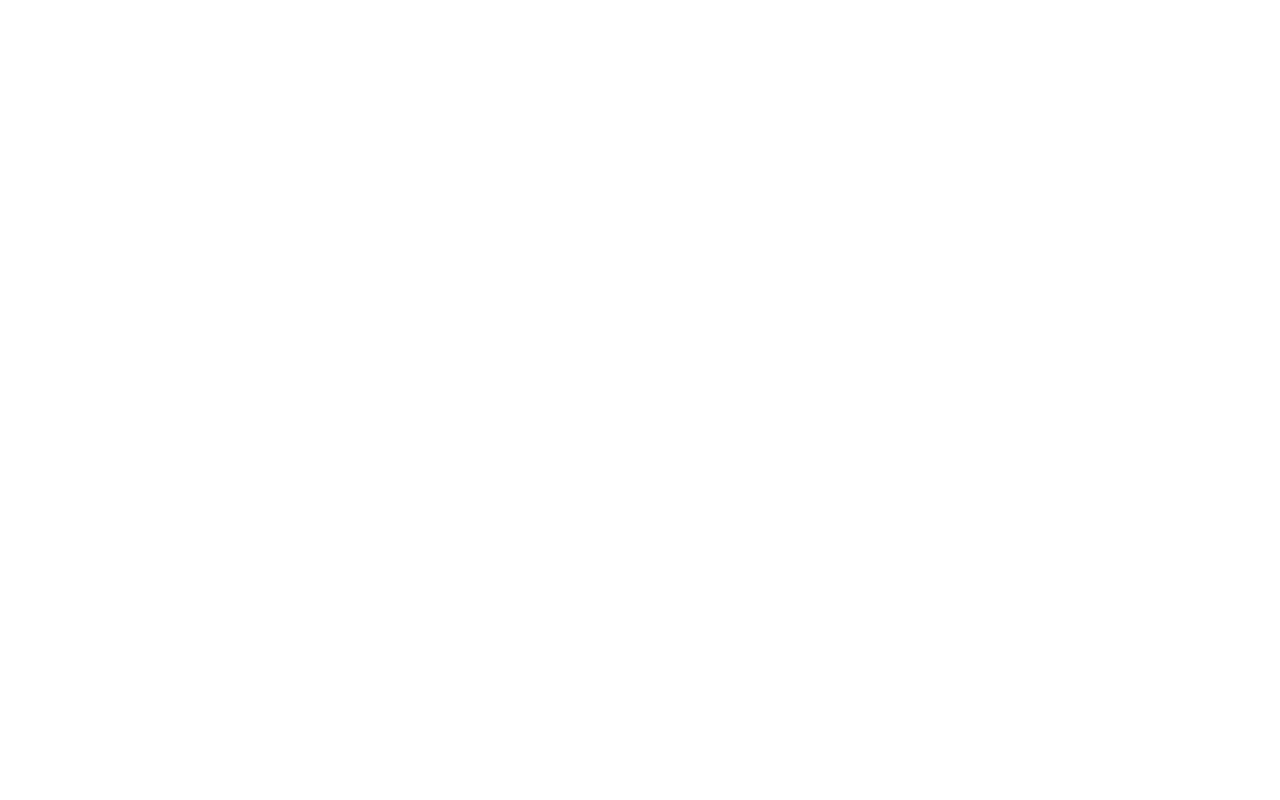
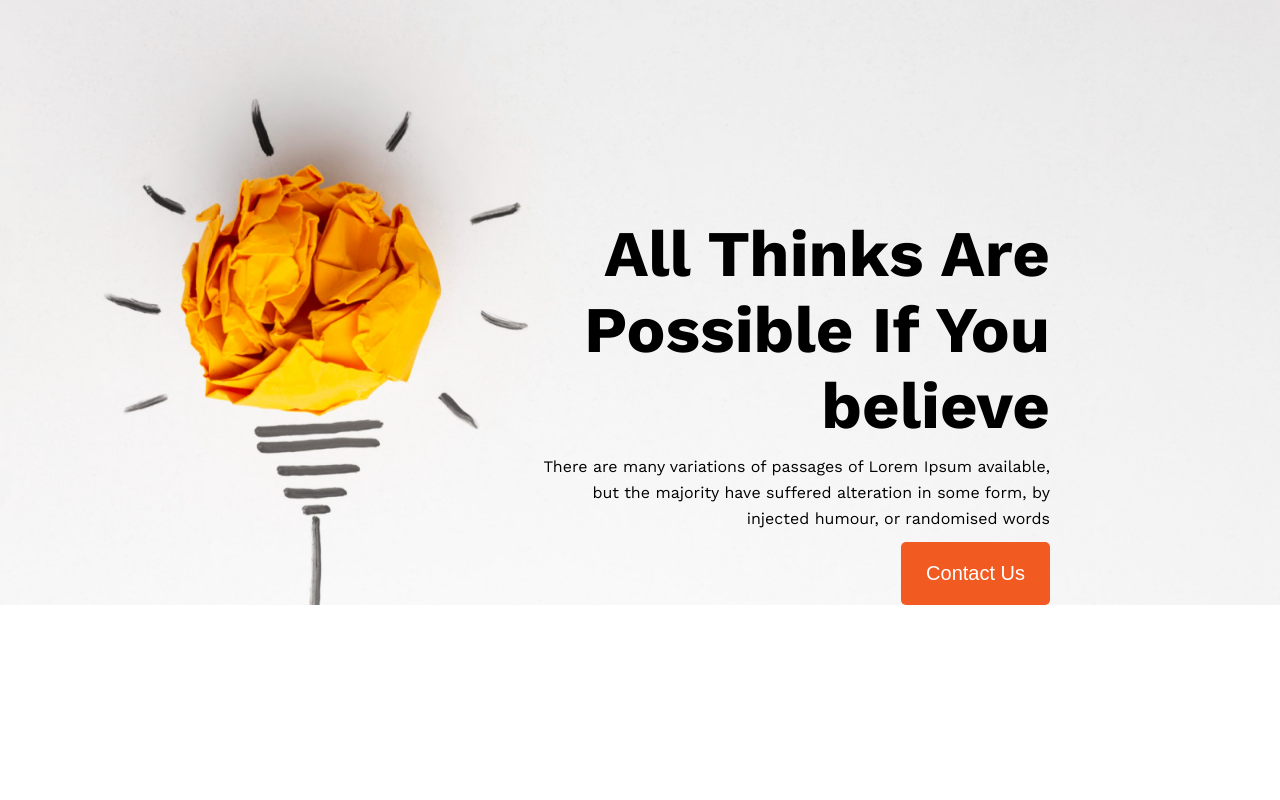
Before and after one commit to rayhan-fardous/new-year-new-me, a plain HTML site: page index.html in a window 1280 px wide. Shown: the top 800 px of the page. Drawn offline with nearby package versions, Linux system fonts and the light colour scheme.

Commit message:
updated css

```diff
--- a/index.html
+++ b/index.html
@@ -3,9 +3,42 @@
 <head>
   <meta charset="UTF-8">
   <meta name="viewport" content="width=device-width, initial-scale=1.0">
+  <link rel="preconnect" href="https://fonts.googleapis.com">
+  <link rel="preconnect" href="https://fonts.gstatic.com" crossorigin>
+  <link href="https://fonts.googleapis.com/css2?family=Work+Sans:ital,wght@0,100..900;1,100..900&display=swap" rel="stylesheet">
+  <link rel="stylesheet" href="styles/style.css">
   <title>New Year New Me</title>
+
 </head>
-<body>
+<body class="font-work-sans">
+  <main>
+    <!-- Hero section  -->
+    <section class="hero">
 
+      <div class="hero-content">
+        <h2>All Thinks Are Possible If You believe</h2>
+        <p>There are many variations of passages of Lorem Ipsum available, but the majority have suffered alteration in some form, by injected humour, or randomised words</p>
+        <button class="btn">Contact Us</button>
+      </div>
+    </section>
+    <section>
+      <div class="person">
+        <img src="images/person.png" alt="">
+        <div class="person-info">
+          <h2>My failures of previous year</h2>
+          <p>Contrary to popular belief, Lorem Ipsum is not simply random text. It has roots in a piece of classical Latin literature from 45 BC, making it over 2000 years old. Richard McClintock.</p>
+          <div>
+            <ul>
+              <li>Contrary to popular belief, is not simply.</li>
+              <li>Contrary to popular belief.</li>
+              <li>Contrary to popular , is not simply.</li>
+              <li>Contrary to popular belief, is not simply.</li>
+              <li>Contrary to popular simply.</li>
+            </ul>
+          </div>
+        </div>
+      </div>
+    </section>
+  </main>
 </body>
 </html>
--- a/styles/style.css
+++ b/styles/style.css
@@ -0,0 +1,63 @@
+*{
+  margin: 0;
+  padding: 0;
+  box-sizing: border-box;
+}
+
+/* shared style  */
+.font-work-sans{
+  font-family: "Work Sans", sans-serif;
+  font-optical-sizing: auto;
+}
+
+.btn{
+  margin-top: 10px;
+  padding: 20px 25px;
+  color: white;
+  background-color: #F15B22;
+  border: none;
+  border-radius: 5px;
+  font-size: 20px;
+}
+
+/* main style  */
+
+.hero{
+  background: url("../images/banner/banner1.png");
+  background-position: center;
+  background-size: cover;
+  display: flex;
+  justify-content: end;
+}
+.hero-content{
+  margin-top: 216px;
+  margin-right: 230px;
+  text-align: right;
+  max-width: 525px;
+}
+.hero-content h2{
+  font-size: 65px;
+  font-weight: bold;
+  ;
+}
+.hero-content p{
+  margin-top: 10px;
+  font-size: 16px;
+  line-height: 26px;
+}
+
+.person{
+  margin-top: 300px;
+  margin-left: 150px;
+  display: flex;
+  gap: 60px;
+}
+.person .person-info{
+  margin-top: 300px;
+  max-width: 416px;
+}
+.person .person-info h2{
+  font-size: 40px;
+  font-weight: bold;
+  gap: 24px;
+}
```
